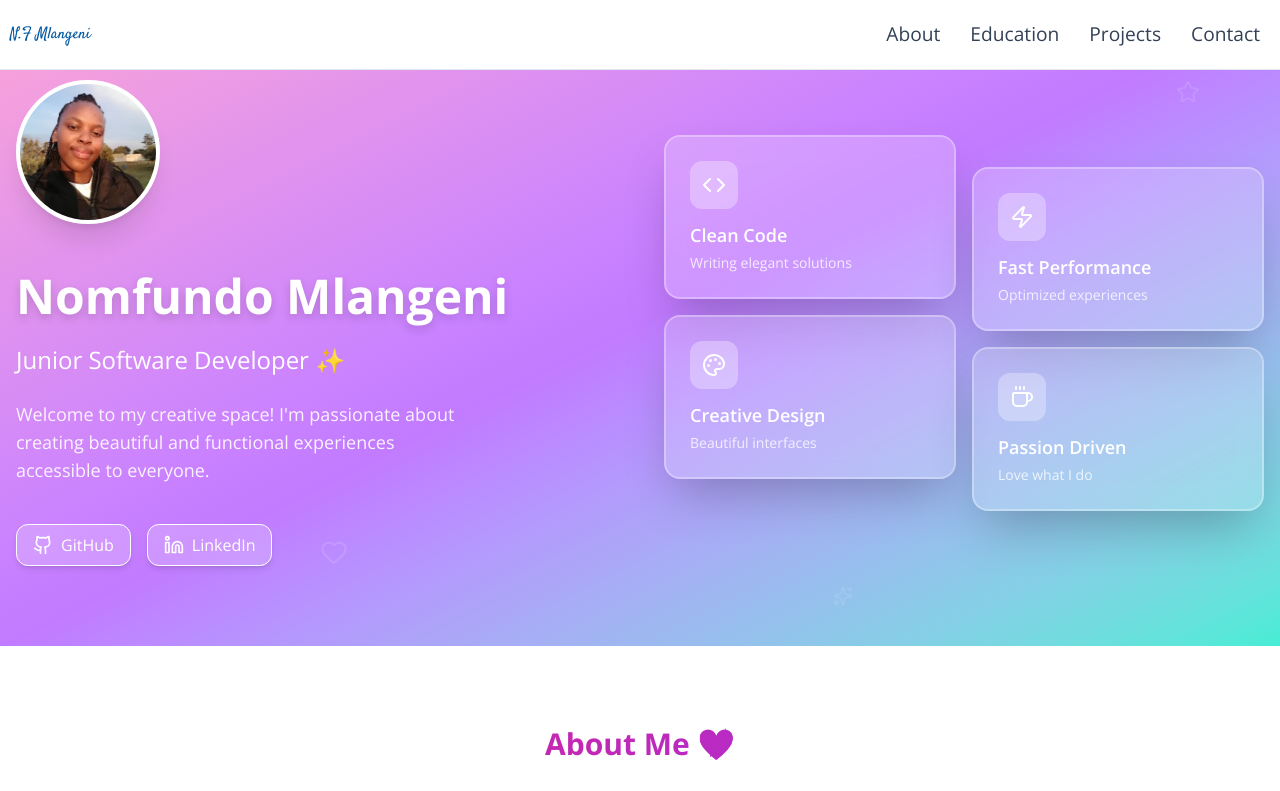
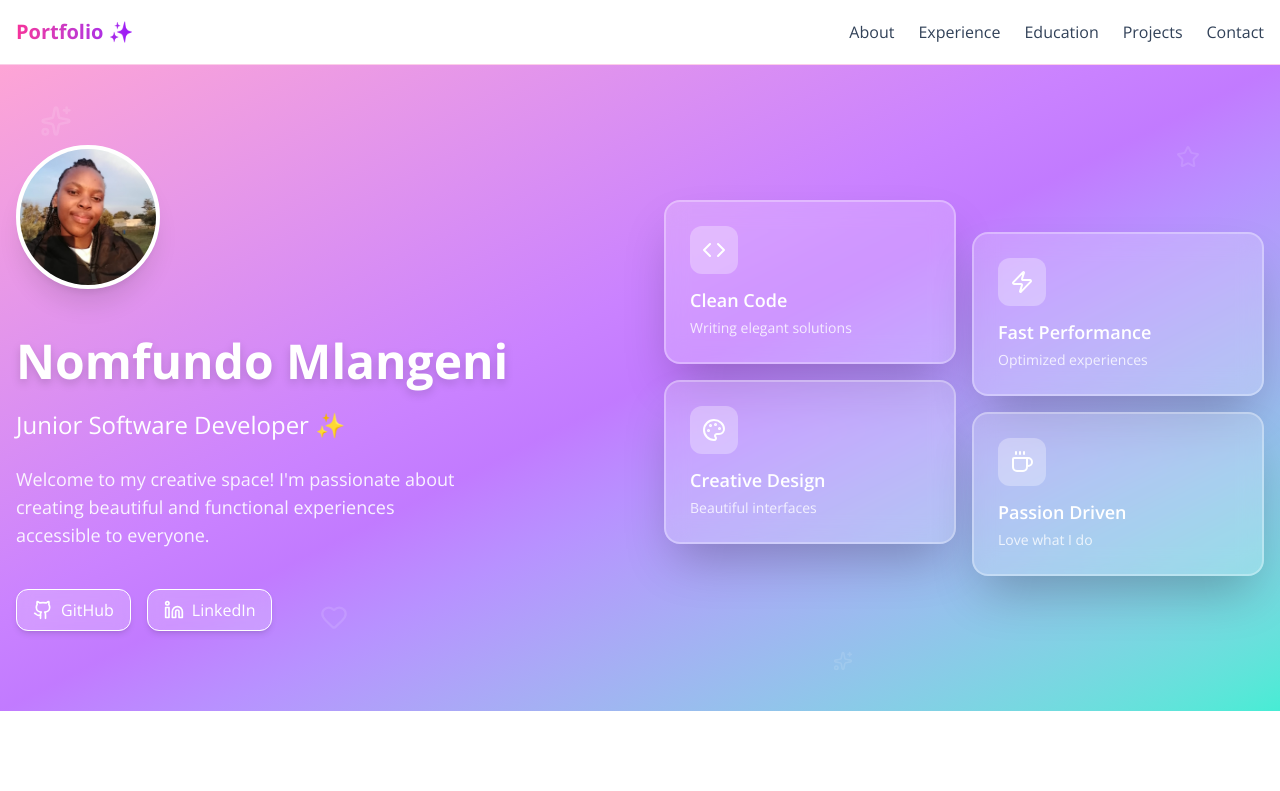
Before and after one commit to NomfundoFlorence/web-portfolio, a React (Vite) app in the folder client/: page / in a window 1280 px wide. Shown: the top 791 px of the page. Built offline with nearby package versions, Linux system fonts and the light colour scheme.

Commit message:
header redesign

```diff
--- a/client/src/components/Header.jsx
+++ b/client/src/components/Header.jsx
@@ -1,71 +1,62 @@
-import "/public/Header.css";
 import { useState } from "react";
+import { Menu, X } from "lucide-react";
 
 export default function Header() {
-  const [barVisibility, setBarVisibility] = useState(false);
-  const toggleBarVisibility = () => {
-    setBarVisibility(() => !barVisibility);
+  const [isOpen, setIsOpen] = useState(false);
 
-    if (barVisibility) {
-      const navBarBigScreens = document.querySelector(".nav-bar-mobile");
-      navBarBigScreens.style.display = "none";
-    } else {
-      const navBarBigScreens = document.querySelector(".nav-bar-mobile");
-      navBarBigScreens.style.display = "flex";
-    }
-  };
+  const toggleMenu = () => setIsOpen(!isOpen);
 
   return (
-    <>
-      <header>
-        <h1 className="logo-short">
-          <a href="#top">N.F</a>
-        </h1>
-        <h1 className="logo-long">
-          <a href="#top">N.F Mlangeni</a>
-        </h1>
-
-        <div className="nav-bar" onClick={toggleBarVisibility}>
-          <div className="bar1"></div>
-          <div className="bar2"></div>
-          <div className="bar3-h"></div>
-          <div className="bar4"></div>
+    <header className="sticky top-0 z-50 bg-white/80 backdrop-blur-md border-b border-pink-200">
+      <div className="container flex items-center justify-between h-16 px-4 mx-auto">
+        <div className="text-xl font-bold bg-gradient-to-r from-pink-500 to-purple-600 bg-clip-text text-transparent">
+          Portfolio ✨
         </div>
 
-        <nav className="nav-bar-big-screens">
-          <ul>
-            <li>
-              <a href="#about">About</a>
-            </li>
-            <li>
-              <a href="#education">Education</a>
-            </li>
-            <li>
-              <a href="#projects">Projects</a>
-            </li>
-            <li>
-              <a href="#contact">Contact</a>
-            </li>
-          </ul>
+        {/* Desktop Nav */}
+        <nav className="hidden space-x-6 md:flex">
+          {["About", "Experience", "Education", "Projects", "Contact"].map(
+            (item) => (
+              <a
+                key={item}
+                href={`#${item.toLowerCase()}`}
+                className="text-slate-700 hover:text-pink-600 hover:font-semibold transition-colors">
+                {item}
+              </a>
+            )
+          )}
         </nav>
-      </header>
 
-      <nav className="nav-bar-mobile">
-        <ul>
-          <li>
-            <a href="#about" onClick={toggleBarVisibility}>About</a>
-          </li>
-          <li>
-            <a href="#education" onClick={toggleBarVisibility}>Education</a>
-          </li>
-          <li>
-            <a href="#projects" onClick={toggleBarVisibility}>Projects</a>
-          </li>
-          <li>
-            <a href="#contact" onClick={toggleBarVisibility}>Contact</a>
-          </li>
-        </ul>
-      </nav>
-    </>
+        {/* Mobile Menu Button */}
+        <a
+          href="#"
+          onClick={(e) => {
+            e.preventDefault();
+            toggleMenu();
+          }}
+          className="md:hidden p-2 rounded-lg text-pink-600 hover:bg-pink-50 transition-colors inline-flex items-center justify-center">
+          {isOpen ? <X className="w-6 h-6" /> : <Menu className="w-6 h-6" />}
+        </a>
+      </div>
+
+      {/* Mobile Nav Menu */}
+      {isOpen && (
+        <div className="md:hidden bg-white/95 backdrop-blur-sm border-t border-pink-200 shadow-md">
+          <nav className="flex flex-col items-center space-y-4 py-6">
+            {["About", "Experience", "Education", "Projects", "Contact"].map(
+              (item) => (
+                <a
+                  key={item}
+                  href={`#${item.toLowerCase()}`}
+                  onClick={() => setIsOpen(false)}
+                  className="text-slate-700 hover:text-pink-600 transition-colors text-lg">
+                  {item}
+                </a>
+              )
+            )}
+          </nav>
+        </div>
+      )}
+    </header>
   );
 }
```
